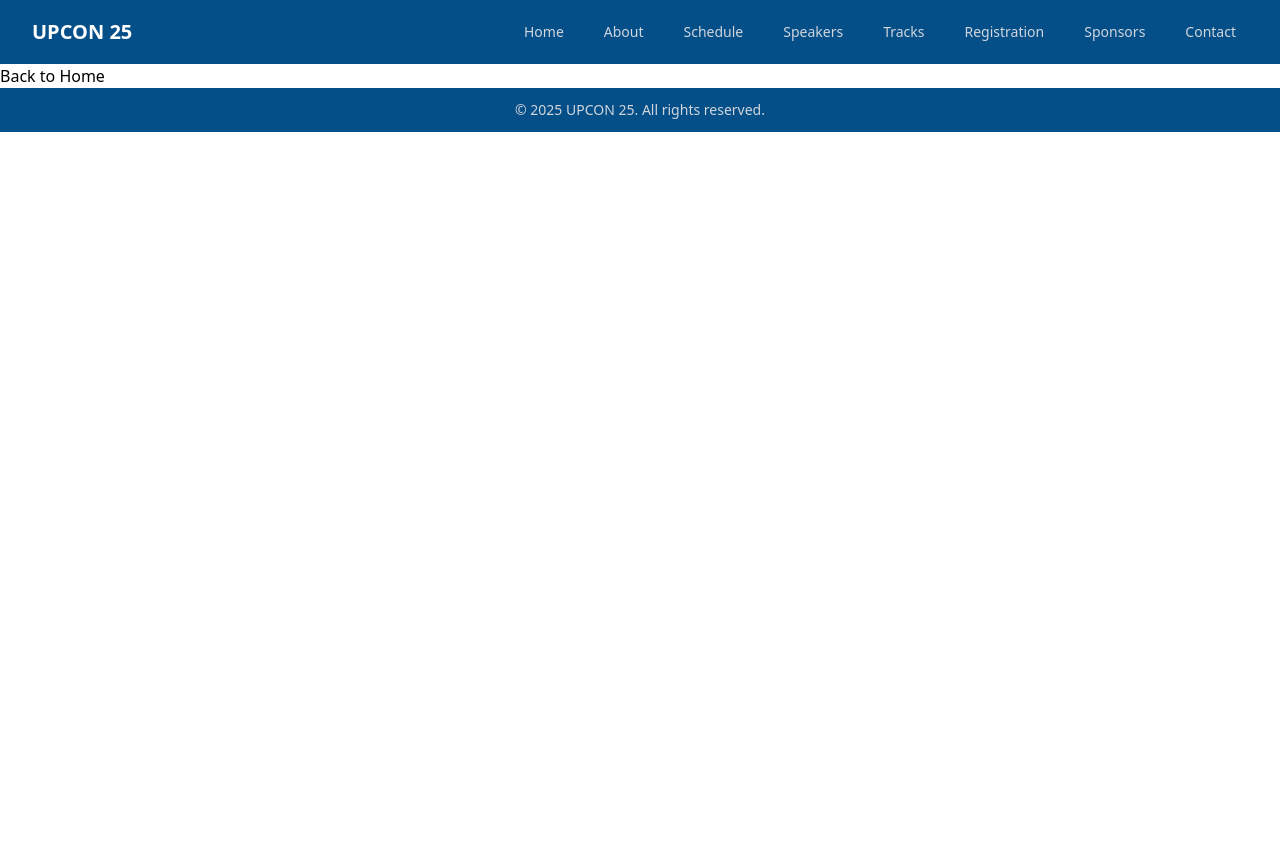
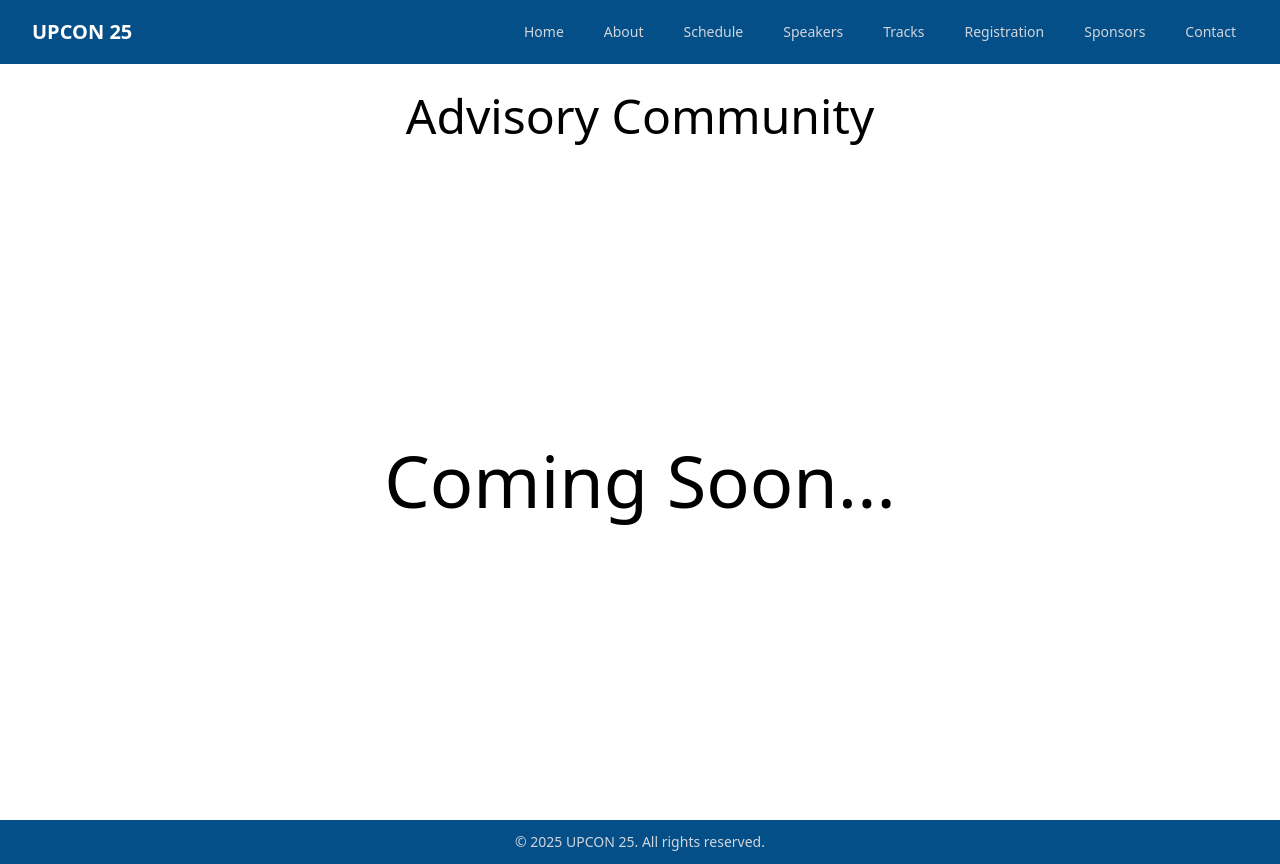
Before and after one commit to r120dhiman/UPCON25, a React (Vite) app in the folder frontend/: page /community/advisory in a window 1280 px wide. Before the commit the page ends 800 px from the top, so only its background shows below. Built offline with nearby package versions, Linux system fonts and the light colour scheme.

Commit message:
New pages

```diff
--- a/frontend/src/App.jsx
+++ b/frontend/src/App.jsx
@@ -3,6 +3,9 @@ import Footer from './components/Footer'
 import {BrowserRouter, Routes, Route} from 'react-router'
 import Homepage from './Pages/Homepage'
 import NotFound from './Pages/NotFound'
+import TechnicalCommunity from './Pages/TechnicalCommunity'
+import AdvisoryCommunity from './Pages/AdvisoryCommunity'
+import OrganisingCommunity from './Pages/OrganisingCommunity'
 
 function App() {
   return (
@@ -12,6 +15,9 @@ function App() {
     <Routes>
       <Route path='/' element={<Homepage/>} />
       <Route path="*" element={<NotFound/>} />
+      <Route path="/community/Technical" element={<TechnicalCommunity/>}/>
+      <Route path="/community/advisory" element={<AdvisoryCommunity/>} />
+      <Route path="/community/organizing" element={<OrganisingCommunity/>} />
     </Routes>
     </BrowserRouter>
       <Footer />
--- /dev/null
+++ b/frontend/src/Pages/AdvisoryCommunity.jsx
@@ -0,0 +1,13 @@
+import React from 'react'
+
+function AdvisoryCommunity() {
+  return (<>
+  <h1 className='text-5xl text-center  mt-7'>Advisory Community</h1>
+    <div className='flex justify-center items-center h-[85vh]'>
+
+      <h1 className='text-7xl'>Coming Soon...</h1>
+    </div></>
+  )
+}
+
+export default AdvisoryCommunity
--- /dev/null
+++ b/frontend/src/Pages/OrganisingCommunity.jsx
@@ -0,0 +1,14 @@
+import React from 'react'
+
+function OrganisingCommunity() {
+  return (
+    <>
+    <h1 className='text-5xl text-center  mt-7'>Organizing Community</h1>
+      <div className='flex justify-center items-center h-[85vh]'>
+
+        <h1 className='text-7xl'>Coming Soon...</h1>
+      </div></>
+  )
+}
+
+export default OrganisingCommunity
--- /dev/null
+++ b/frontend/src/Pages/TechnicalCommunity.jsx
@@ -0,0 +1,13 @@
+import React from 'react'
+
+function TechnicalCommunity() {
+  return (<>
+  <h1 className='text-5xl text-center  mt-7'>Technical Community</h1>
+    <div className='flex justify-center items-center h-[85vh]'>
+
+      <h1 className='text-7xl'>Coming Soon...</h1>
+    </div></>
+  )
+}
+
+export default TechnicalCommunity
```
